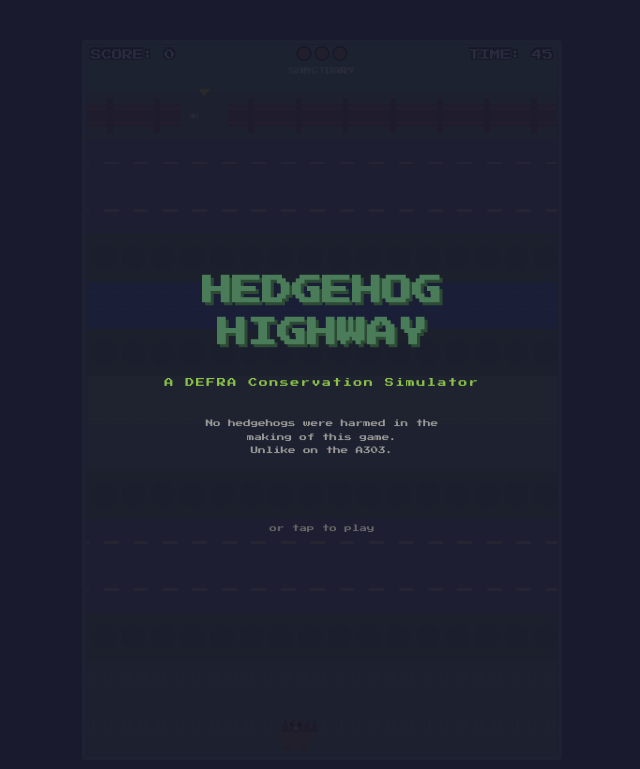
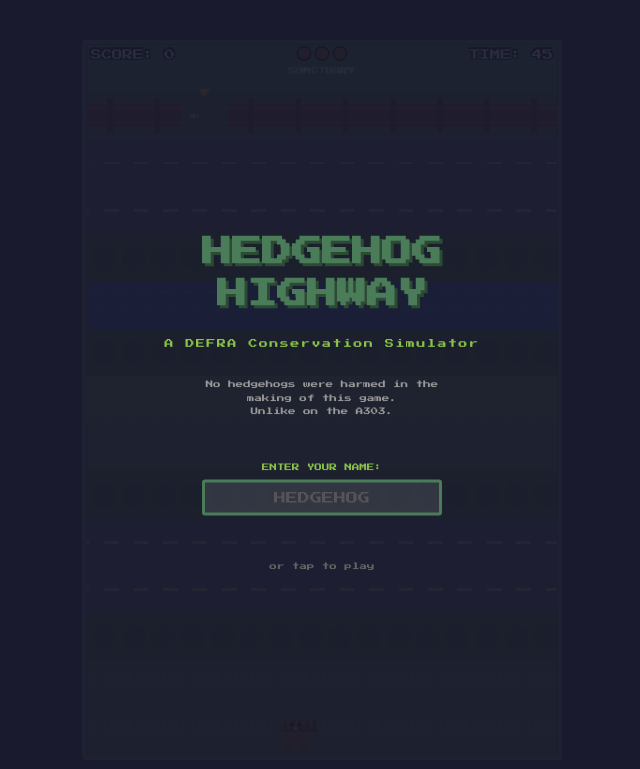
Before and after one commit to Dimantarian/hello-world-hedgehog-highway, a Flask app: page / in a window 1280 px wide. Shown: the top 769 px of the page, without its empty margins (318-958 px from the left). Run offline with Flask 3, Linux system fonts and the light colour scheme; some libraries are stand-ins or nearby versions.

Commit message:
Add Lakebase-backed high scores with username and leaderboard
- Flask backend: POST/GET /api/scores endpoints using psycopg2 + Lakebase
- Username input on title screen, leaderboard on game over
- app.yaml references database resource for auto-injected PG env vars
- Table auto-creates on startup (idempotent)

Co-authored-by: Isaac

```diff
--- a/src/app/app.py
+++ b/src/app/app.py
@@ -1,6 +1,43 @@
-from flask import Flask, render_template
+import os
+import psycopg2
+from flask import Flask, render_template, request, jsonify
 
 app = Flask(__name__)
+
+
+def get_db():
+    return psycopg2.connect(
+        host=os.getenv("PGHOST"),
+        database=os.getenv("PGDATABASE"),
+        user=os.getenv("PGUSER"),
+        password=os.getenv("PGPASSWORD"),
+        port=os.getenv("PGPORT", "5432"),
+    )
+
+
+def init_db():
+    """Create table if it doesn't exist (idempotent)."""
+    try:
+        conn = get_db()
+        with conn.cursor() as cur:
+            cur.execute("""
+                CREATE TABLE IF NOT EXISTS high_scores (
+                    id SERIAL PRIMARY KEY,
+                    username VARCHAR(20) NOT NULL,
+                    score INTEGER NOT NULL,
+                    round INTEGER NOT NULL DEFAULT 1,
+                    created_at TIMESTAMP DEFAULT NOW()
+                )
+            """)
+            cur.execute("""
+                CREATE INDEX IF NOT EXISTS idx_high_scores_score
+                ON high_scores(score DESC)
+            """)
+        conn.commit()
+        conn.close()
+        print("[APP] Database table ready")
+    except Exception as e:
+        print(f"[APP] Database init skipped: {e}")
 
 
 @app.route("/")
@@ -8,5 +45,49 @@
     return render_template("index.html")
 
 
+@app.route("/api/scores", methods=["GET"])
+def get_scores():
+    try:
+        conn = get_db()
+        with conn.cursor() as cur:
+            cur.execute("""
+                SELECT username, score, round, created_at
+                FROM high_scores
+                ORDER BY score DESC
+                LIMIT 10
+            """)
+            rows = cur.fetchall()
+        conn.close()
+        return jsonify([
+            {"username": r[0], "score": r[1], "round": r[2], "date": r[3].isoformat()}
+            for r in rows
+        ])
+    except Exception as e:
+        return jsonify({"error": str(e)}), 500
+
+
+@app.route("/api/scores", methods=["POST"])
+def post_score():
+    data = request.get_json()
+    username = (data.get("username") or "ANON")[:20]
+    score = int(data.get("score", 0))
+    round_num = int(data.get("round", 1))
+
+    try:
+        conn = get_db()
+        with conn.cursor() as cur:
+            cur.execute(
+                "INSERT INTO high_scores (username, score, round) VALUES (%s, %s, %s)",
+                (username, score, round_num),
+            )
+        conn.commit()
+        conn.close()
+        return jsonify({"ok": True})
+    except Exception as e:
+        return jsonify({"error": str(e)}), 500
+
+
+init_db()
+
 if __name__ == "__main__":
     app.run(host="0.0.0.0", port=8000, debug=True)
--- a/src/app/requirements.txt
+++ b/src/app/requirements.txt
@@ -0,0 +1 @@
+psycopg2-binary
--- a/src/app/static/game.js
+++ b/src/app/static/game.js
@@ -84,6 +84,7 @@
 let timerAccum = 0;
 let audioCtx = null;
 let highestRow = CONFIG.ROWS - 1;
+let playerName = 'HEDGEHOG';
 
 function initState() {
     highestRow = CONFIG.ROWS - 1;
@@ -205,7 +206,8 @@
 function handleKeyDown(e) {
     initAudio();
     if (state.screen === 'TITLE') {
-        if (e.code === 'Space' || e.code === 'Enter') startGame();
+        if (document.activeElement === document.getElementById('username-field') && e.code !== 'Enter') return;
+        if (e.code === 'Space' || e.code === 'Enter') { e.preventDefault(); startGame(); }
         return;
     }
     if (state.screen === 'GAME_OVER') {
@@ -279,6 +281,10 @@
 
 // --- GAME FLOW ---
 function startGame() {
+    const nameField = document.getElementById('username-field');
+    playerName = (nameField.value.trim() || 'HEDGEHOG').toUpperCase().slice(0, 12);
+    nameField.value = playerName;
+
     initState();
     state.screen = 'PLAYING';
     document.getElementById('title-screen').classList.add('hidden');
@@ -354,19 +360,42 @@
 function gameOver() {
     state.screen = 'GAME_OVER';
     playGameOver();
+    hideMessages();
 
-    if (state.score > state.highScore) {
-        state.highScore = state.score;
-        localStorage.setItem('hedgehogHighScore', state.highScore.toString());
-    }
-
-    hideMessages();
-    const goScreen = document.getElementById('gameover-screen');
     document.getElementById('go-hedgehogs-saved').textContent = `Hedgehogs saved: ${Math.floor(state.score / 50)}`;
     document.getElementById('go-final-score').textContent = `Final score: ${state.score}`;
-    document.getElementById('go-high-score').textContent = `Best: ${state.highScore}`;
     document.getElementById('go-message').textContent = randomFrom(GAMEOVER_MESSAGES);
-    goScreen.classList.remove('hidden');
+    document.getElementById('lb-entries').innerHTML = '<p style="font-size:5px;color:#666">Loading...</p>';
+    document.getElementById('gameover-screen').classList.remove('hidden');
+
+    // Submit score then fetch leaderboard
+    submitScore(playerName, state.score, state.round).then(() => fetchLeaderboard());
+}
+
+function submitScore(username, score, round) {
+    return fetch('/api/scores', {
+        method: 'POST',
+        headers: { 'Content-Type': 'application/json' },
+        body: JSON.stringify({ username, score, round }),
+    }).catch(() => {});
+}
+
+function fetchLeaderboard() {
+    fetch('/api/scores')
+        .then(r => r.json())
+        .then(scores => {
+            const el = document.getElementById('lb-entries');
+            if (!scores.length) { el.innerHTML = '<p style="font-size:5px;color:#666">No scores yet!</p>'; return; }
+            el.innerHTML = scores.map((s, i) =>
+                `<div class="lb-row${s.username === playerName ? ' you' : ''}">` +
+                `<span class="lb-rank">${i + 1}.</span>` +
+                `<span class="lb-name">${s.username}</span>` +
+                `<span class="lb-score">${s.score}</span></div>`
+            ).join('');
+        })
+        .catch(() => {
+            document.getElementById('lb-entries').innerHTML = '<p style="font-size:5px;color:#666">Offline</p>';
+        });
 }
 
 // --- UPDATE ---
--- a/src/app/static/style.css
+++ b/src/app/static/style.css
@@ -129,6 +129,42 @@
     margin-top: 8px;
 }
 
+/* Username input */
+#username-input {
+    display: flex;
+    flex-direction: column;
+    align-items: center;
+    margin-bottom: 16px;
+}
+
+.username-label {
+    font-size: 5px;
+    color: #8bc34a;
+    margin-bottom: 6px;
+}
+
+#username-field {
+    font-family: 'Press Start 2P', monospace;
+    font-size: 8px;
+    color: #ffd700;
+    background: rgba(255, 255, 255, 0.1);
+    border: 2px solid #4a7c59;
+    border-radius: 2px;
+    padding: 6px 8px;
+    text-align: center;
+    width: 160px;
+    outline: none;
+    text-transform: uppercase;
+}
+
+#username-field::placeholder {
+    color: #555;
+}
+
+#username-field:focus {
+    border-color: #8bc34a;
+}
+
 /* Death screen */
 #death-screen {
     background: rgba(0, 0, 0, 0.7);
--- a/src/app/templates/index.html
+++ b/src/app/templates/index.html
@@ -22,6 +22,10 @@
             <h1>HEDGEHOG<br>HIGHWAY</h1>
             <p class="subtitle">A DEFRA Conservation Simulator</p>
             <p class="tagline">No hedgehogs were harmed in the<br>making of this game.<br>Unlike on the A303.</p>
+            <div id="username-input">
+                <label for="username-field" class="username-label">ENTER YOUR NAME:</label>
+                <input type="text" id="username-field" maxlength="12" placeholder="HEDGEHOG" autocomplete="off" spellcheck="false">
+            </div>
             <p class="blink">PRESS SPACE TO START</p>
             <p class="touch-hint">or tap to play</p>
         </div>
@@ -38,8 +42,11 @@
             <h2>GAME OVER</h2>
             <p id="go-hedgehogs-saved"></p>
             <p id="go-final-score"></p>
-            <p id="go-high-score"></p>
             <p id="go-message" class="go-quip"></p>
+            <div id="leaderboard">
+                <p class="lb-title">HIGH SCORES</p>
+                <div id="lb-entries"></div>
+            </div>
             <p class="blink">PRESS SPACE TO TRY AGAIN</p>
         </div>
 
```
Also changed, not shown: other parts of src/app/static/style.css (+45 -1 lines), src/app/app.yaml (+12 -0 lines).
